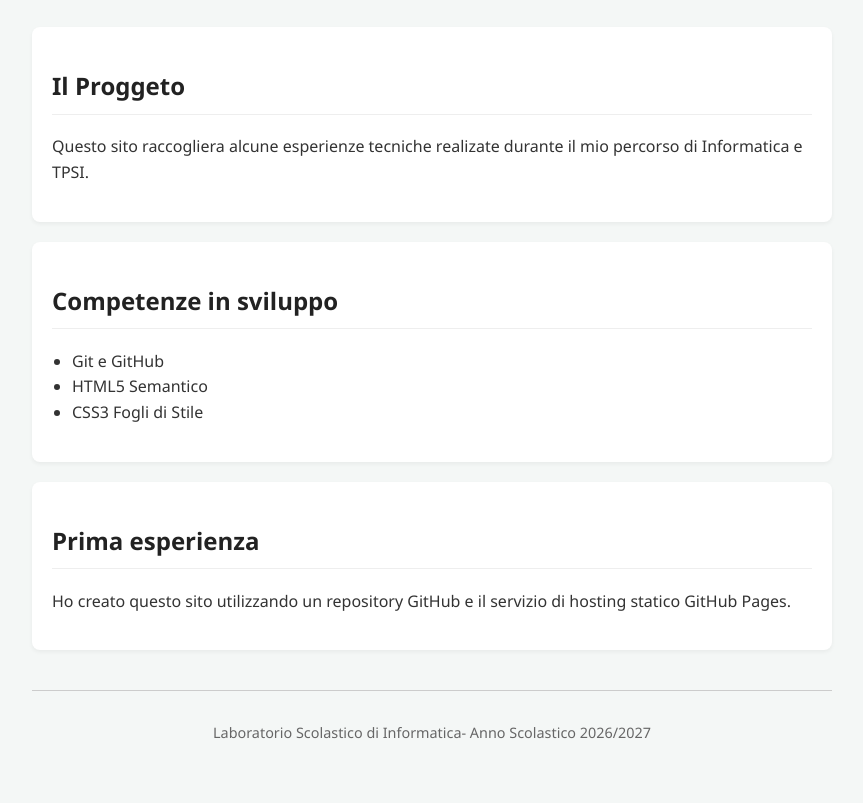
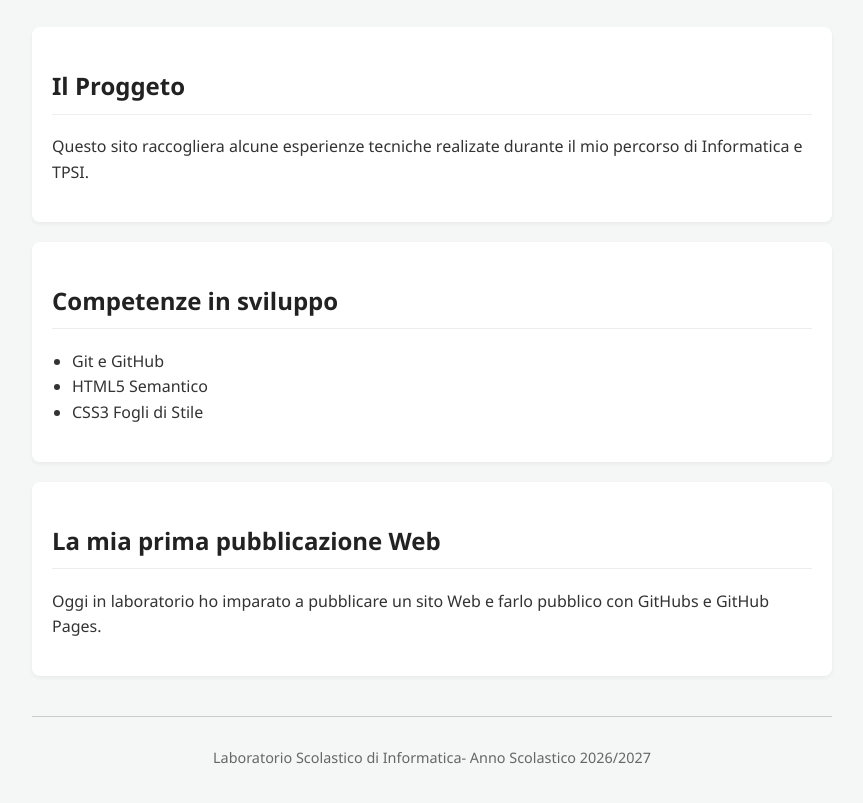
Before and after one commit to bini26091/bini26091.github.io, a plain HTML site: page index.html in a window 1280 px wide. Shown: the part 211-1014 px from the top of the page, without its empty margins (208-1071 px from the left). Drawn offline with Linux system fonts and the light colour scheme.

Commit message:
Revise heading and content in index.html
Updated section heading and paragraph content to reflect new information about the web publication experience.

```diff
--- a/index.html
+++ b/index.html
@@ -36,10 +36,10 @@
      </section>
 
      <section>
-       <h2>Prima esperienza</h2>
+       <h2>La mia prima pubblicazione Web</h2>
        <p>
-         Ho creato questo sito utilizzando un repository GitHub
-         e il servizio di hosting statico GitHub Pages.
+         Oggi in laboratorio ho imparato a pubblicare un sito Web
+        e farlo pubblico con GitHubs e GitHub Pages.
        </p>
      </section>
 
```
